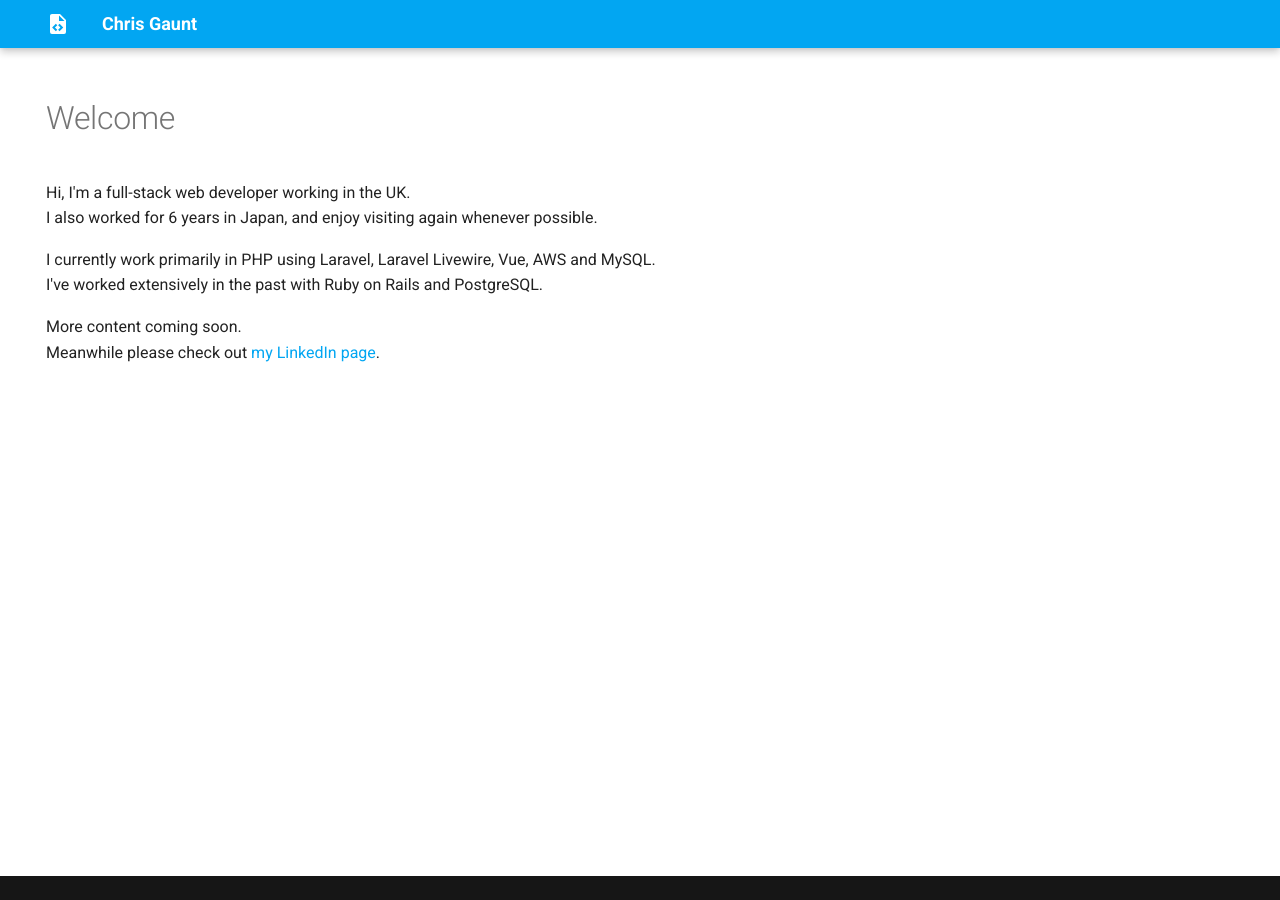
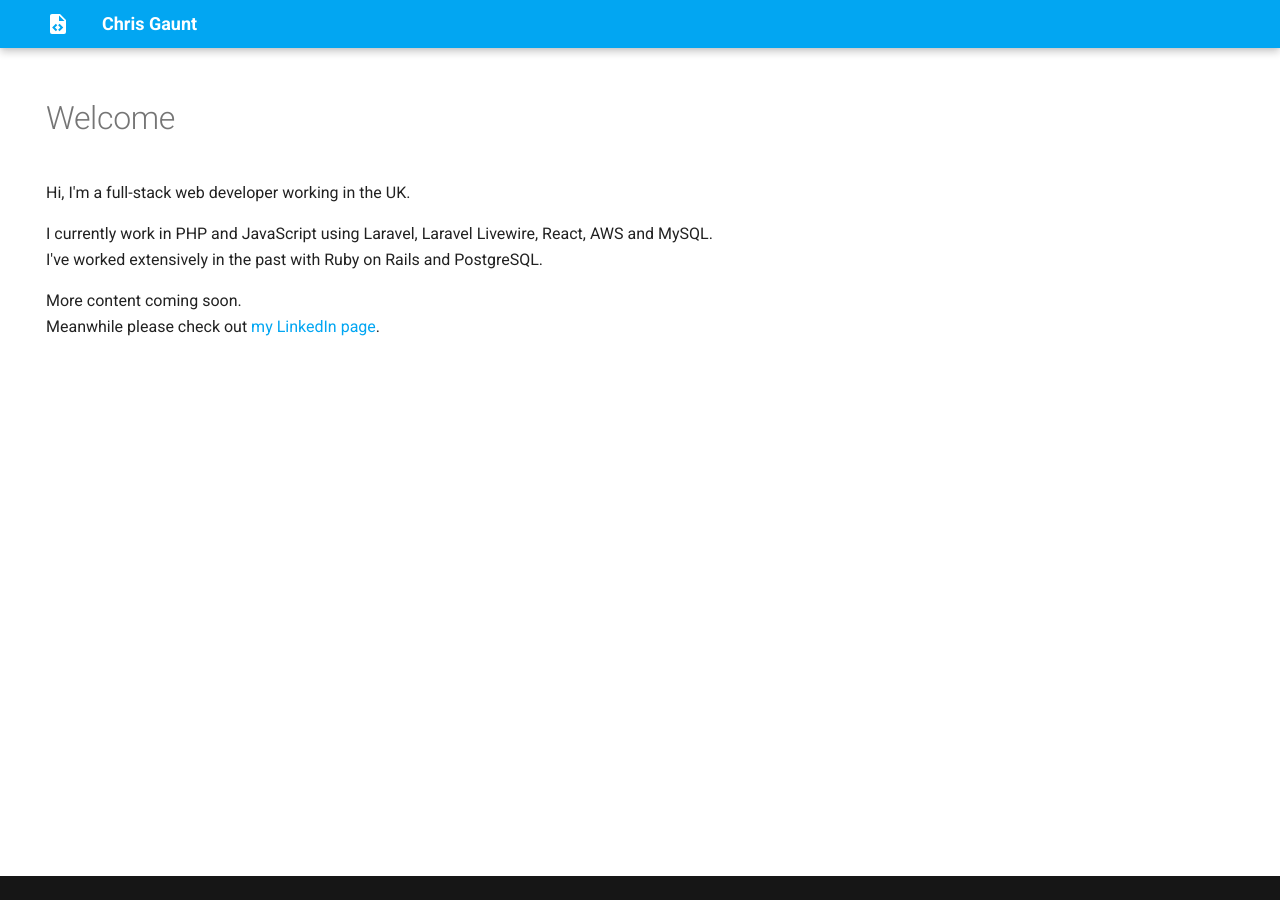
Before and after one commit to chrisgaunt/chrisgaunt.com, an MkDocs documentation site: the page built from docs/index.md, in a window 1280 px wide. Built offline with MkDocs 1.6.1 and Material for MkDocs 9.7.7, drawn with Linux system fonts in a browser that asks for light colours.

Commit message:
Update index.md

```diff
--- a/docs/index.md
+++ b/docs/index.md
@@ -7,9 +7,8 @@ hide:
 # Welcome
 
 Hi, I'm a full-stack web developer working in the UK.
-I also worked for 6 years in Japan, and enjoy visiting again whenever possible.
 
-I currently work primarily in PHP using Laravel, Laravel Livewire, Vue, AWS and MySQL.
+I currently work in PHP and JavaScript using Laravel, Laravel Livewire, React, AWS and MySQL.
 I've  worked extensively in the past with Ruby on Rails and PostgreSQL.
 
 More content coming soon.
```
